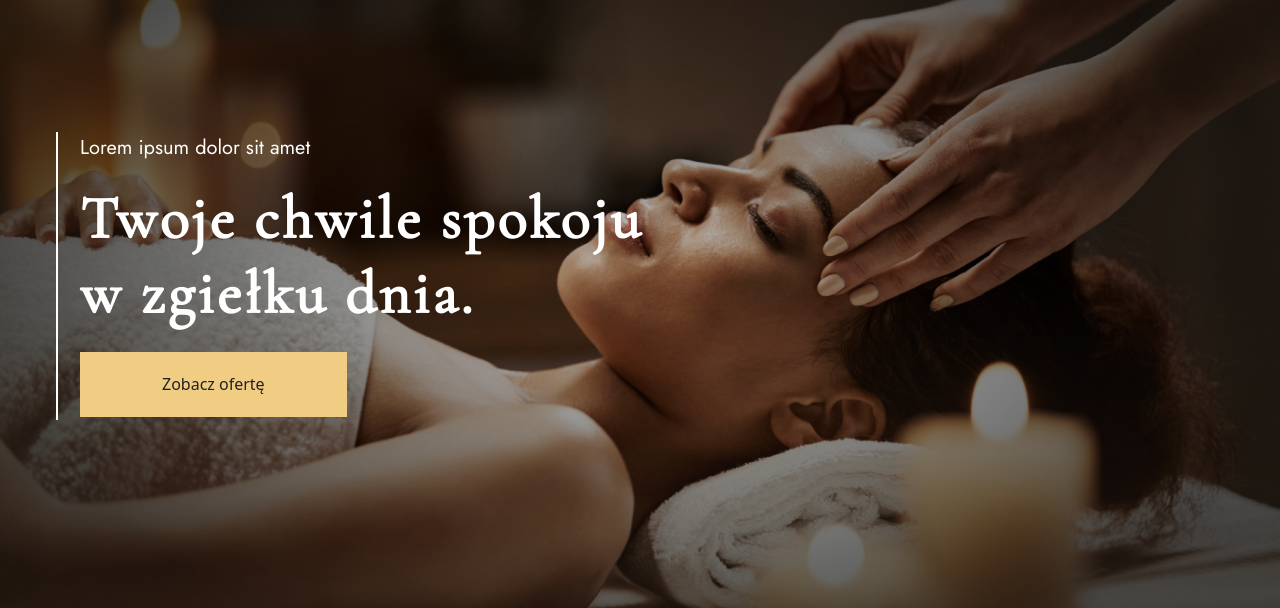
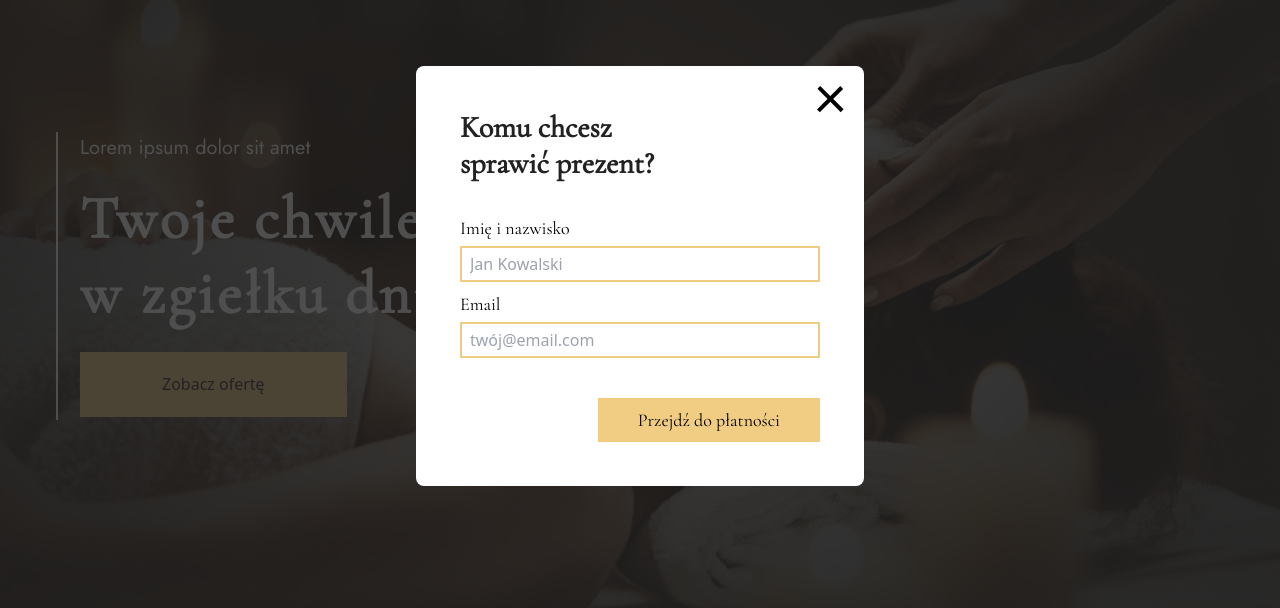
Before and after one commit to beauty-essence/Beauty-Essence, an Astro site: page / in a window 1280 px wide. Shown: the part 124-732 px from the top of the page. Built offline with nearby package versions, Linux system fonts and the light colour scheme; Astro itself is replaced by a stand-in of ours.

Commit message:
added basic form structure

```diff
--- a/src/components/Vouchers/Vouchers.tsx
+++ b/src/components/Vouchers/Vouchers.tsx
@@ -1,7 +1,12 @@
 import voucher_photo from "assets/vouchers-photo.png"
+import { useState } from "react"
+import close_icon from "assets/icons/close_black.svg"
 
 const Vouchers = () => {
+  const [isPopupOpen, setIsPopupOpen] = useState(true)
+  console.log(isPopupOpen)
   return (
+    <>
       <section className="w-full flex justify-center items-center py-48">
         <div className="md:flex items-center gap-16 max-w-3xl">
           <div className="text-center md:text-left">
@@ -16,10 +21,13 @@ const Vouchers = () => {
               sapien, congue a purus vitae, ultricies consequat nibh. Nulla
               facilisi. Vestibulum euismod cursus congue. Praesent placerat
               imperdiet magna et mollis. Integer urna dui, semper quis arcu et,
-            placerat placerat velit. Cras in felis nec nisi dictum blandit eget
-            ut nisl.
+              placerat placerat velit. Cras in felis nec nisi dictum blandit
+              eget ut nisl.
             </p>
-          <button className=" bg-primary px-10 py-4 hover:opacity-90 transition-opacity">
+            <button
+              className=" bg-primary px-10 py-4 hover:opacity-90 transition-opacity"
+              onClick={() => setIsPopupOpen(true)}
+            >
               Zamów voucher
             </button>
           </div>
@@ -30,6 +38,51 @@ const Vouchers = () => {
           />
         </div>
       </section>
+      {isPopupOpen && (
+        <div className="w-full h-screen fixed top-0 left-0 bg-button-dark bg-opacity-80 z-50 flex justify-center items-center">
+          <div className="relative bg-white w-full max-w-md p-11 rounded-lg">
+            <img
+              src={close_icon.src}
+              alt="Ikona zamknij"
+              className="absolute top-5 right-5"
+            />
+            <h6 className="font-primary text-3xl text-button-dark font-bold mb-8">
+              Komu chcesz <br /> sprawić prezent?
+            </h6>
+            <form className="flex flex-col gap-2 md:w-full">
+              <div className="flex flex-col gap-1">
+                <label htmlFor="name" className="font-primary text-lg">
+                  Imię i nazwisko
+                </label>
+                <input
+                  id="name"
+                  type="text"
+                  placeholder="Jan Kowalski"
+                  className="border-2 border-primary px-2 py-1"
+                />
+              </div>
+              <div className="flex flex-col gap-1">
+                <label htmlFor="email" className="font-primary text-lg">
+                  Email
+                </label>
+                <input
+                  id="email"
+                  type="email"
+                  placeholder="twój@email.com"
+                  className="border-2 border-primary px-2 py-1"
+                />
+              </div>
+              <button
+                type="submit"
+                className="bg-primary font-primary self-end px-10 py-2 text-lg mt-8"
+              >
+                Przejdź do płatności
+              </button>
+            </form>
+          </div>
+        </div>
+      )}
+    </>
   )
 }
 
--- a/src/pages/index.astro
+++ b/src/pages/index.astro
@@ -20,5 +20,5 @@ import Vouchers from "components/Vouchers/Vouchers"
   <Opinions client:load />
   <Contact />
   <Pricing />
-  <Vouchers />
+  <Vouchers client:only="react" />
 </Layout>
```
Also changed, not shown: src/assets/icons/close_black.svg (added). Lines whose indentation alone changed are shown as unchanged.
